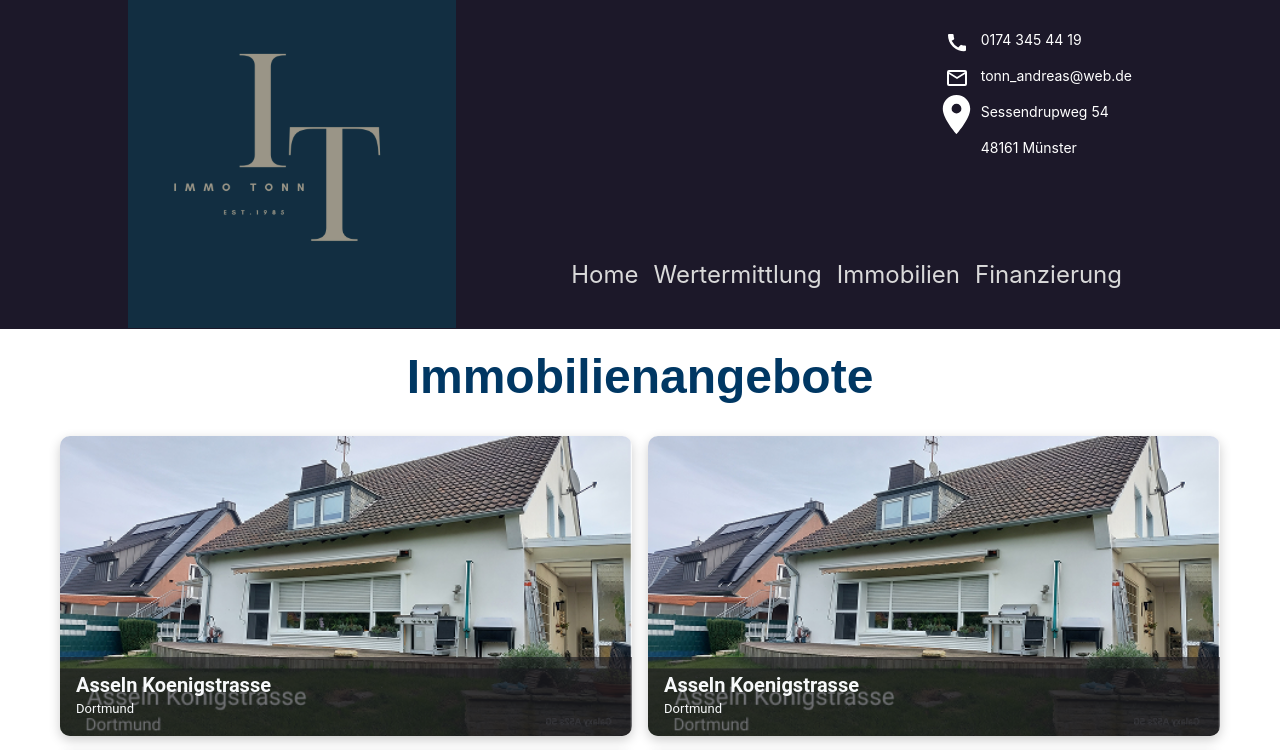
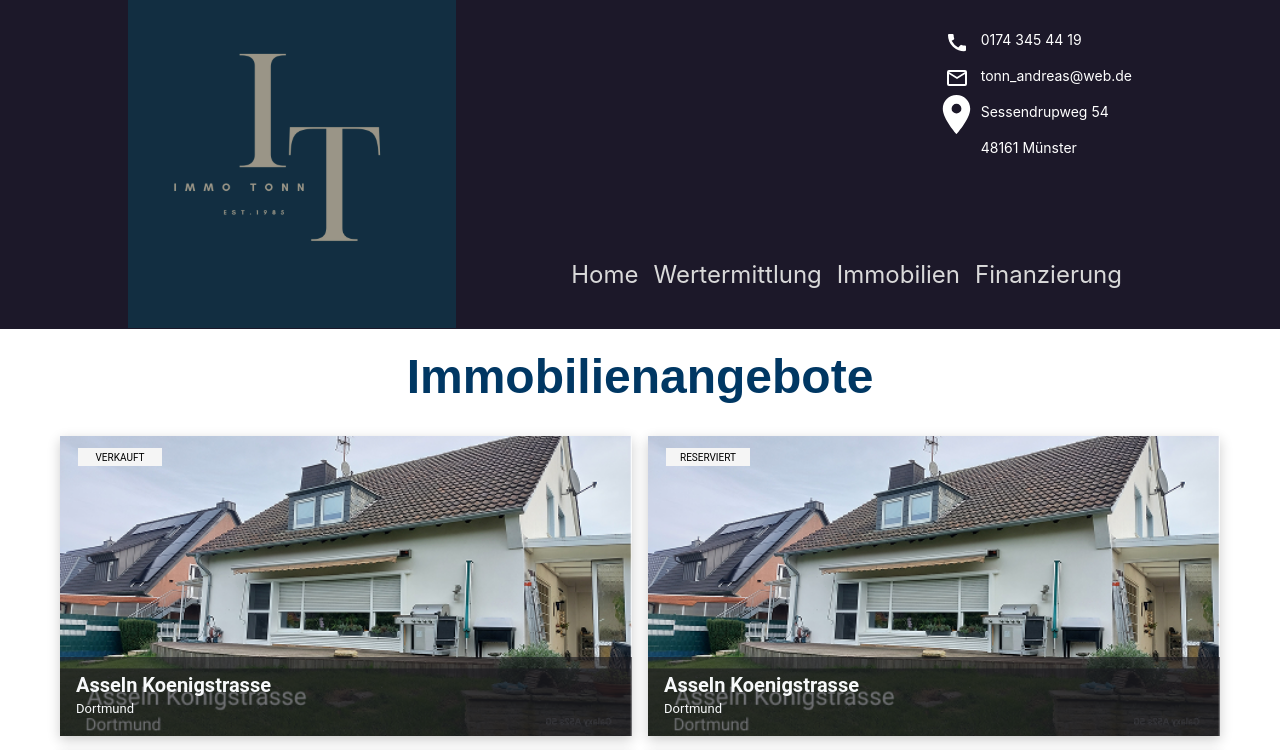
Before and after one commit to Immo-Tonn/immo, a React (Vite) app in the folder FE/: page /immobilien in a window 1280 px wide. Shown: the top 750 px of the page. Built offline with nearby package versions, Linux system fonts and the light colour scheme; a web font is replaced by a local one.

Commit message:
plaschka VERKAUFT commit

```diff
--- a/FE/src/pages/RealEstate.module.css
+++ b/FE/src/pages/RealEstate.module.css
@@ -1,7 +1,7 @@
 .container {
   height: 100vh;
   padding: 20px;
-  max-width: 1200px; /* опционально — чтобы не было слишком растянуто */
+  max-width: 1200px;
   margin: 0 auto;
   display: flex;
   flex-direction: column;
@@ -27,7 +27,7 @@
 
 @media (max-width: 765px) {
   .cardList {
-    grid-template-columns: 1fr; /* одна карточка в ряд */
+    grid-template-columns: 1fr;
     max-height: 80vh;
     overflow-y: auto;
     padding: 0 16px;
@@ -37,8 +37,8 @@
 @media (max-width: 576px) {
   .cardList {
     grid-template-columns: 1fr;
-    gap: 12px; /* можно чуть меньше отступ */
-    height: auto; /* можно убрать ограничение по высоте */
+    gap: 12px;
+    height: auto;
     padding: 0 12px;
   }
 }
--- a/FE/src/pages/RealEstate.tsx
+++ b/FE/src/pages/RealEstate.tsx
@@ -1,34 +1,40 @@
 import React from 'react';
 import ImmoCard from '@widgets/Immobilien/ImmoCard';
-import styles from './RealEstate.module.css'; // если есть стили для страницы
+import styles from './RealEstate.module.css';
 
-import placeholderImage from '@shared/assets/immobilien/Haus.png'; // твоя заглушка
+import placeholderImage from '@shared/assets/immobilien/Haus.png'; //  заглушка
 
-const propertyList = [
+type Property = {
+  id: number;
+  street: string;
+  city: string;
+  image: string;
+  status?: 'VERKAUFT' | 'RESERVIERT';
+};
+
+const propertyList: Property[] = [
   {
     id: 1,
-    title: 'Moderne Wohnung in Berlin',
     street: 'Asseln Koenigstrasse',
     city: 'Dortmund',
     image: placeholderImage,
+    status: 'VERKAUFT',
   },
   {
     id: 2,
-    title: 'Familienhaus in München',
     street: 'Asseln Koenigstrasse',
     city: 'Dortmund',
     image: placeholderImage,
+    status: 'RESERVIERT',
   },
   {
     id: 3,
-    title: 'Altbauwohnung in Hamburg',
     street: 'Asseln Koenigstrasse',
     city: 'Dortmund',
     image: placeholderImage,
   },
   {
     id: 4,
-    title: 'Penthouse in Frankfurt',
     street: 'Asseln Koenigstrasse',
     city: 'Dortmund',
     image: placeholderImage,
@@ -43,10 +49,10 @@ const RealEstate = () => {
         {propertyList.map(property => (
           <ImmoCard
             key={property.id}
-            title={property.title}
             street={property.street}
             city={property.city}
             image={property.image}
+            status={property.status}
           />
         ))}
       </div>
--- a/FE/src/widgets/Immobilien/Immo.module.css
+++ b/FE/src/widgets/Immobilien/Immo.module.css
@@ -5,7 +5,6 @@
   height: 300px;
   background-size: cover;
   background-position: center;
-  border-radius: 10px;
   overflow: hidden;
   box-shadow: 0 4px 12px rgba(0, 0, 0, 0.2);
   transition: transform 0.3s ease;
@@ -42,7 +41,6 @@
   color: #f7f9fa;
 }
 
-/* ВАЖНО: стили для блока, который появляется при наведении */
 .details {
   opacity: 0;
   max-height: 0;
@@ -56,6 +54,29 @@
   color: #f7f9fa;
 }
 
+.statusBadge {
+  position: absolute;
+  top: 12px;
+  left: 18px;
+  background-color: #f5f5f5;
+  color: #000000;
+  font-size: 10px;
+  font-family: 'Roboto', sans-serif;
+  padding: 2px 8px;
+  height: 18px;
+  min-width: 84px;
+  display: flex;
+  align-items: center;
+  justify-content: center;
+  box-sizing: border-box;
+  text-transform: none; /* можно убрать CAPS, если нужно */
+}
+
+/* Можешь добавить разные цвета для статусов, если хочешь */
+.statusBadge.RESERVIERT {
+  background-color: rgba(255, 193, 7, 0.9); /* желтый */
+}
+
 .card:hover .details {
   opacity: 1;
   max-height: 100px;
--- a/FE/src/widgets/Immobilien/ImmoCard.tsx
+++ b/FE/src/widgets/Immobilien/ImmoCard.tsx
@@ -5,11 +5,13 @@ type ImmoCardProps = {
   image: string;
   street: string;
   city: string;
+  status?: 'VERKAUFT' | 'RESERVIERT';
 };
 
-const ImmoCard = ({ image, street, city }: ImmoCardProps) => {
+const ImmoCard = ({ image, street, city, status }: ImmoCardProps) => {
   return (
     <div className={styles.card} style={{ backgroundImage: `url(${image})` }}>
+      {status && <div className={styles.statusBadge}>{status}</div>}
       <div className={styles.overlay}>
         <div className={styles.street}>{street}</div>
         <div className={styles.city}>{city}</div>
```
